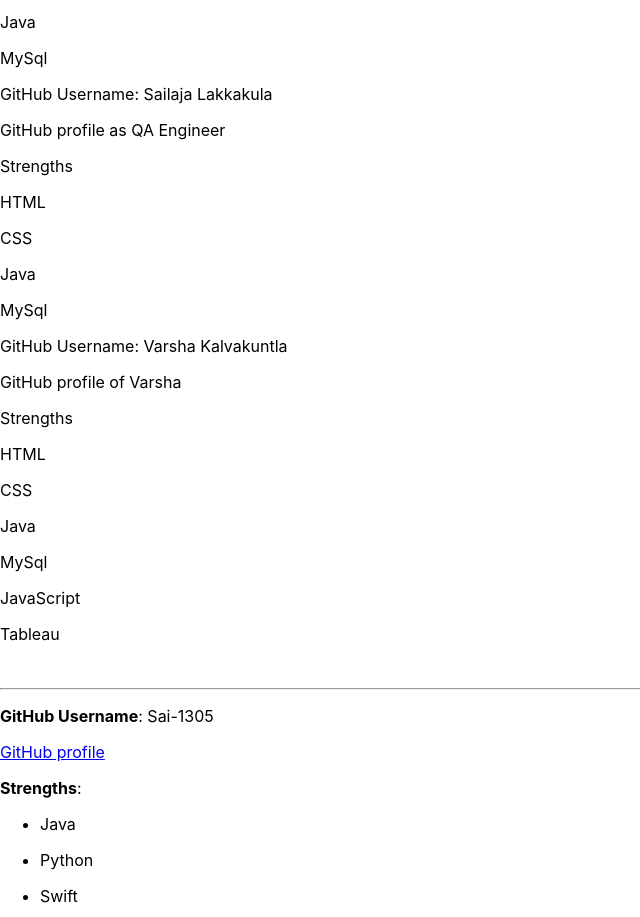
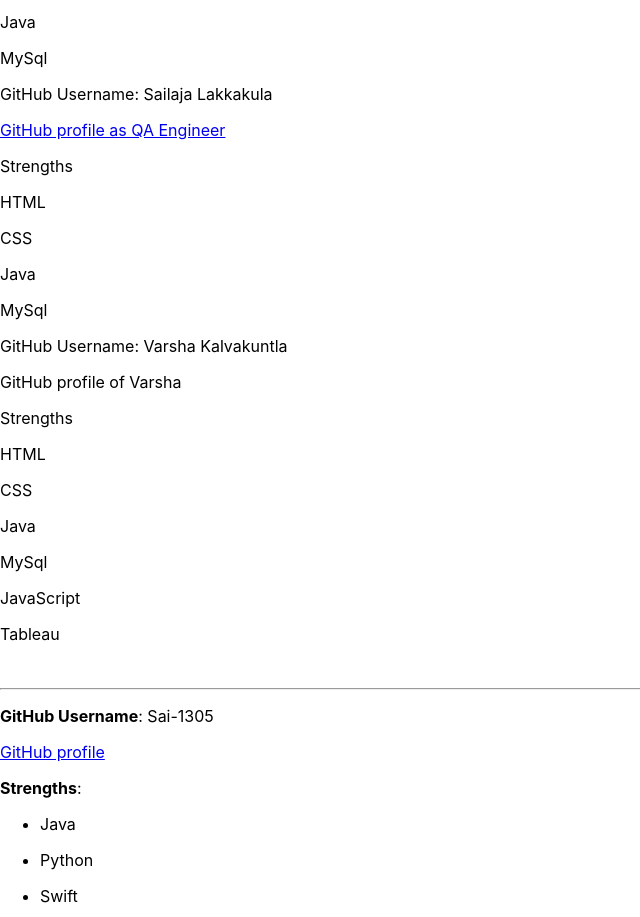
Before and after one commit to AjayKumar1403/REACT-ESPARTO, a React (Create React App) app in the folder esparto/: page / in a window 1280 px wide. Shown: the part 4100-5017 px from the top of the page, without its empty margins (0-640 px from the left). Built offline with nearby package versions, Linux system fonts and the light colour scheme.

Commit message:
Made a change on About page with Hyperlink to my profile

```diff
--- a/esparto/src/About.js
+++ b/esparto/src/About.js
@@ -31,7 +31,9 @@ export default function About(){
 
             <p>GitHub Username: Sailaja Lakkakula</p>
 
-            <p>GitHub profile as QA Engineer</p>
+            <p>
+                <a href="https://github.com/sailajalakkakula">GitHub profile as QA Engineer</a>
+            </p>
 
             <p>Strengths</p>
             <p>HTML</p>
```
